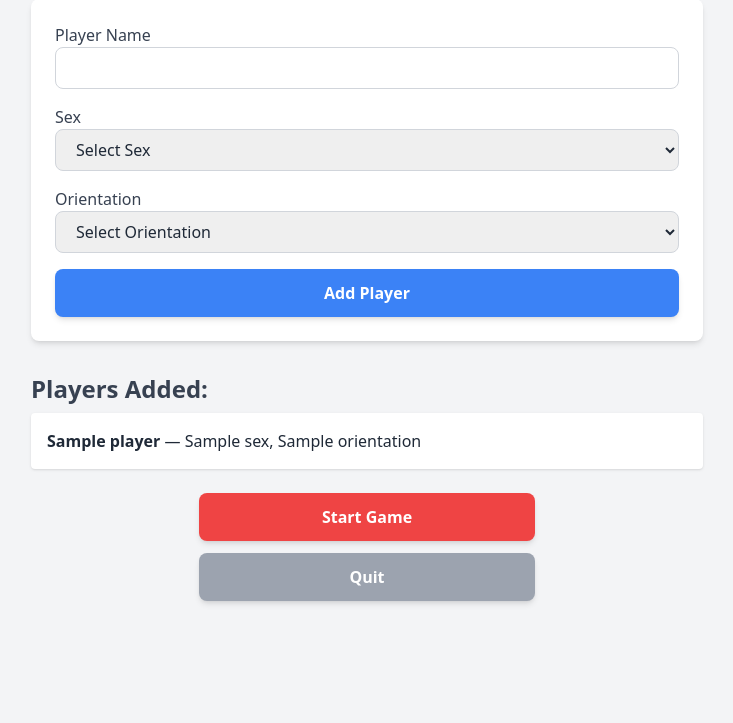
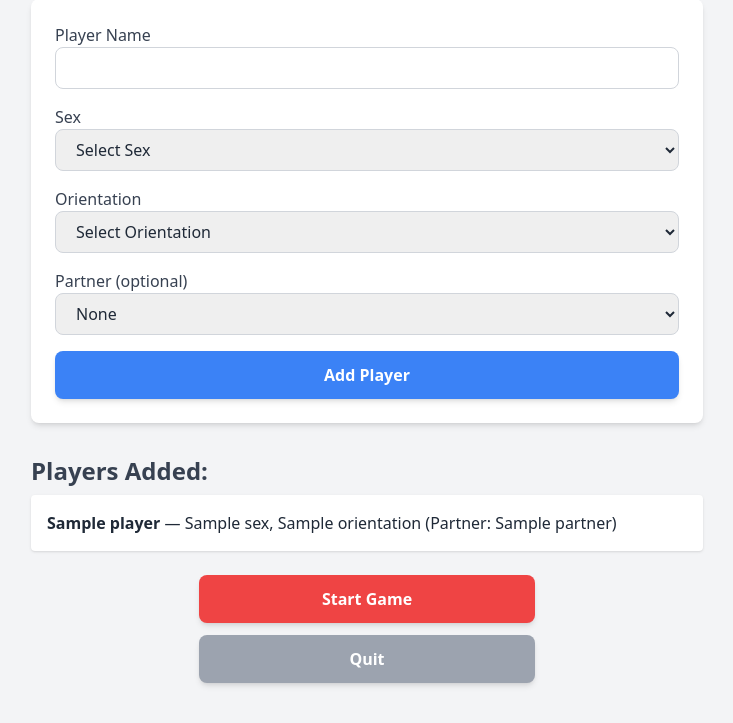
Before and after one commit to Baillie11/IceNSpice, a Flask app: template templates/index.html in a window 1280 px wide. Shown: the part 105-828 px from the top of the page, without its empty margins (273-1006 px from the left). Before the commit the page ends 709 px from the top, so only its background shows below. Run offline with Flask 3, Linux system fonts and the light colour scheme; the template is opened without the code that fills it: most values are stand-ins (such as "Sample title", 1, 10 or a date in 2020); some libraries are stand-ins or nearby versions.

Commit message:
Add couple registration: partner field and display

```diff
--- a/app.py
+++ b/app.py
@@ -10,7 +10,7 @@ from dotenv import load_dotenv
 if os.path.exists(".env"):
     load_dotenv()
 
-# Manually set defaults if running on PythonAnywhere
+# Defaults for PythonAnywhere (in case)
 if "ADMIN_EMAIL" not in os.environ:
     os.environ["ADMIN_EMAIL"] = "andrew@clickecommerce.com.au"
     os.environ["SMTP_SERVER"] = "smtp.gmail.com"
@@ -34,7 +34,7 @@ ADMIN_PASSWORD = os.getenv("ADMIN_PASSWORD")
 
 required_vars = [ADMIN_EMAIL, SMTP_SERVER, SMTP_USERNAME, SMTP_PASSWORD, ADMIN_USERNAME, ADMIN_PASSWORD]
 if not all(required_vars):
-    raise ValueError("Missing required environment variables. Check your .env or system environment.")
+    raise ValueError("Missing required environment variables. Check your .env or system environment variables.")
 
 DB_FILE = "challenges.db"
 players = []
@@ -72,8 +72,14 @@ def index():
         name = request.form.get("name").strip()
         orientation = request.form.get("orientation")
         sex = request.form.get("sex")
+        partner = request.form.get("partner") or None
         if name and orientation and sex:
-            players.append({"name": name, "orientation": orientation, "sex": sex})
+            players.append({
+                "name": name,
+                "orientation": orientation,
+                "sex": sex,
+                "partner": partner
+            })
     current_player_index = 0
     current_question_number = 1
     current_round = 1
@@ -121,7 +127,7 @@ def next_turn():
                 current_round += 1
                 current_question_number = 1
             else:
-                return redirect(url_for("home"))  # End game after 10 rounds
+                return redirect(url_for("home"))  # Game over after round 10
 
     return redirect(url_for("gameplay"))
 
--- a/templates/index.html
+++ b/templates/index.html
@@ -37,6 +37,19 @@
         </select>
       </div>
 
+      {% if players|length > 0 %}
+      <div>
+        <label class="block font-medium text-gray-700">Partner (optional)</label>
+        <select name="partner"
+                class="w-full px-4 py-2 border border-gray-300 rounded-lg focus:outline-none focus:ring-2 focus:ring-red-500">
+          <option value="" selected>None</option>
+          {% for player in players %}
+            <option value="{{ player.name }}">{{ player.name }}</option>
+          {% endfor %}
+        </select>
+      </div>
+      {% endif %}
+
       <button type="submit"
               class="w-full bg-blue-500 text-white py-3 px-6 rounded-lg font-semibold shadow-md hover:bg-blue-600 transition">
         Add Player
@@ -49,7 +62,10 @@
       <ul class="space-y-2">
         {% for player in players %}
           <li class="bg-white p-4 rounded shadow flex justify-between items-center">
-            <span><strong>{{ player.name }}</strong> — {{ player.sex }}, {{ player.orientation }}</span>
+            <span>
+              <strong>{{ player.name }}</strong> — {{ player.sex }}, {{ player.orientation }}
+              {% if player.partner %} (Partner: {{ player.partner }}){% endif %}
+            </span>
           </li>
         {% endfor %}
       </ul>
```
